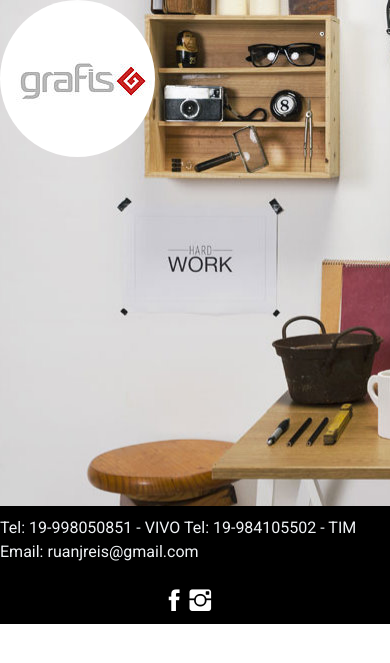
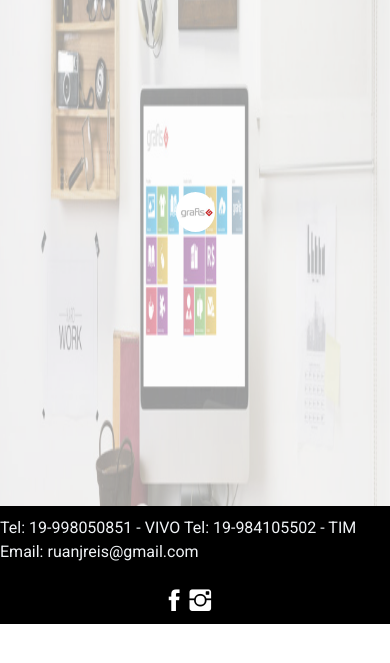
Before and after one commit to GabrielCoelho/ruanreisf, a WordPress theme: template pagina-parceiro.php in a window 390 px wide. Shown: the part 86-749 px from the top of the page. Run offline with PHP 8.4 and a stand-in for WordPress, Linux system fonts and the light colour scheme; the site name, menu and one post (Sample post) are stand-ins, and other content is empty; some libraries are stand-ins or nearby versions; some web fonts are replaced.

Commit message:
Dando alguns toques visuais, ainda não está responsivo

```diff
--- a/assets/css/componentes.css
+++ b/assets/css/componentes.css
@@ -387,10 +387,26 @@ span.texto-contato{
 
 .bg-parceiro-box{
     height: 60vh;
-    max-width: 100vw;
-    background: url('../../uploads/grafis.jpg') content-box;
+    min-height: 35vh;
+    width: 100vw;
+    background: url('../../uploads/grafis.jpg') no-repeat fixed;
+    background-size: 100vw 100vh;
+}
+
+.bg-parceiro-box .mascara{
+    background-color: rgba(255, 255, 255, 0.6);
+    width: 100%;
+    height: 100%;
+    display: grid;
+    grid-template-columns: 45% 10% 45%;
+    grid-template-areas: ".... image ...."
+}
+
+.bg-parceiro-box .centered{
+    grid-area: image;
 }
 
 .bg-parceiro-box .centered > .img-fluid{
+    margin-top: 12em;
     border-radius: 50%;
 }
--- a/assets/css/responsivo.css
+++ b/assets/css/responsivo.css
@@ -179,4 +179,10 @@
     .header-img-ruan{
         height: 150vh;
     }
+
+    .bg-parceiro-box .mascara{
+        display: grid;
+        grid-template-columns: 30% 40% 30%;
+        grid-template-areas: ".... image ....";
+    }
 }
--- a/pagina-parceiro.php
+++ b/pagina-parceiro.php
@@ -3,8 +3,10 @@
 get_header();?>
 
 <div class="bg-parceiro-box">
-    <div class="centered">
-        <img src="<?= get_template_directory_uri();?>/uploads/graphis.jpg" alt="Grafis" class="img-fluid">
+    <div class="mascara">
+        <div class="centered">
+            <img src="<?= get_template_directory_uri();?>/uploads/graphis.jpg" alt="Grafis" class="img-fluid">
+        </div>
     </div>
 </div>
 
```
